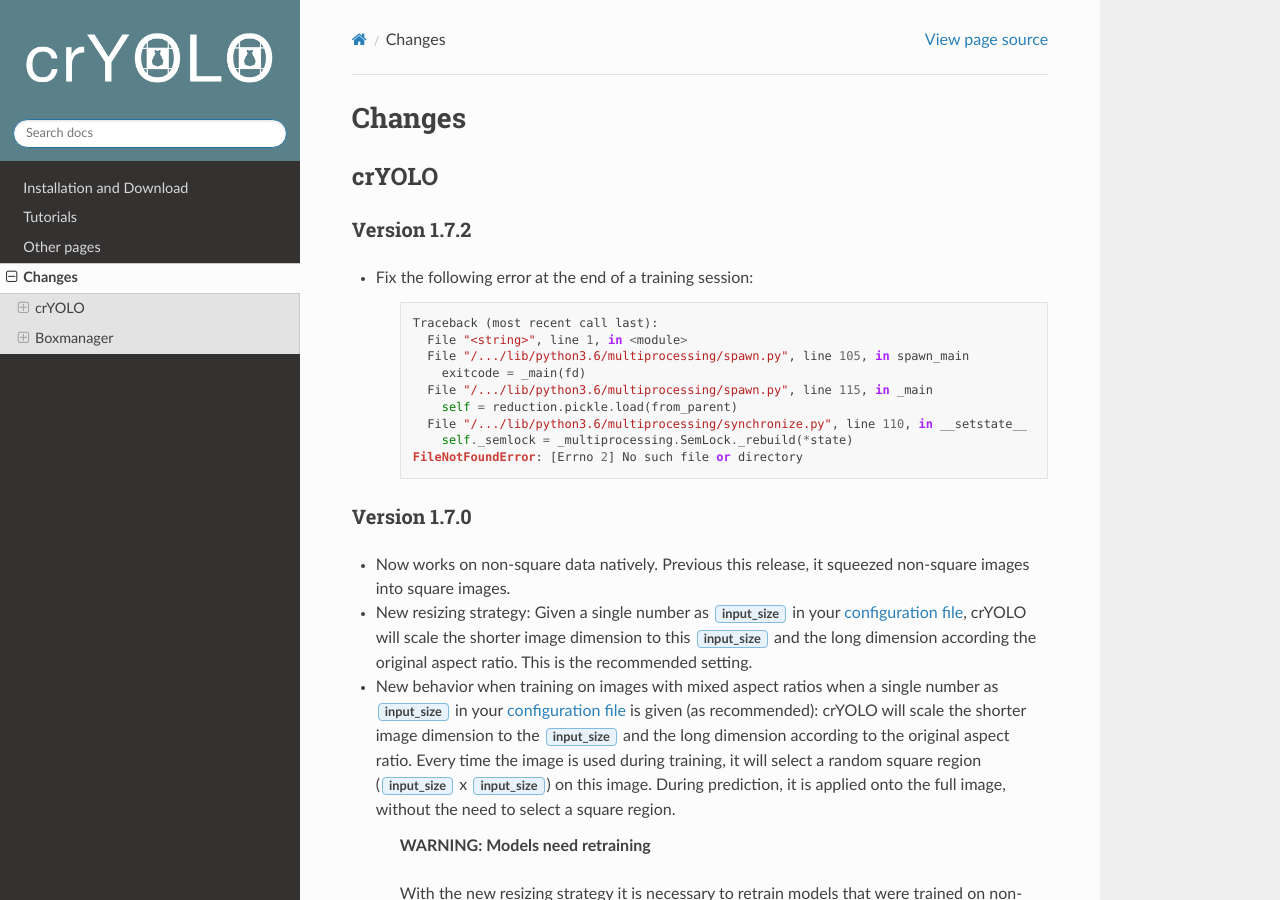
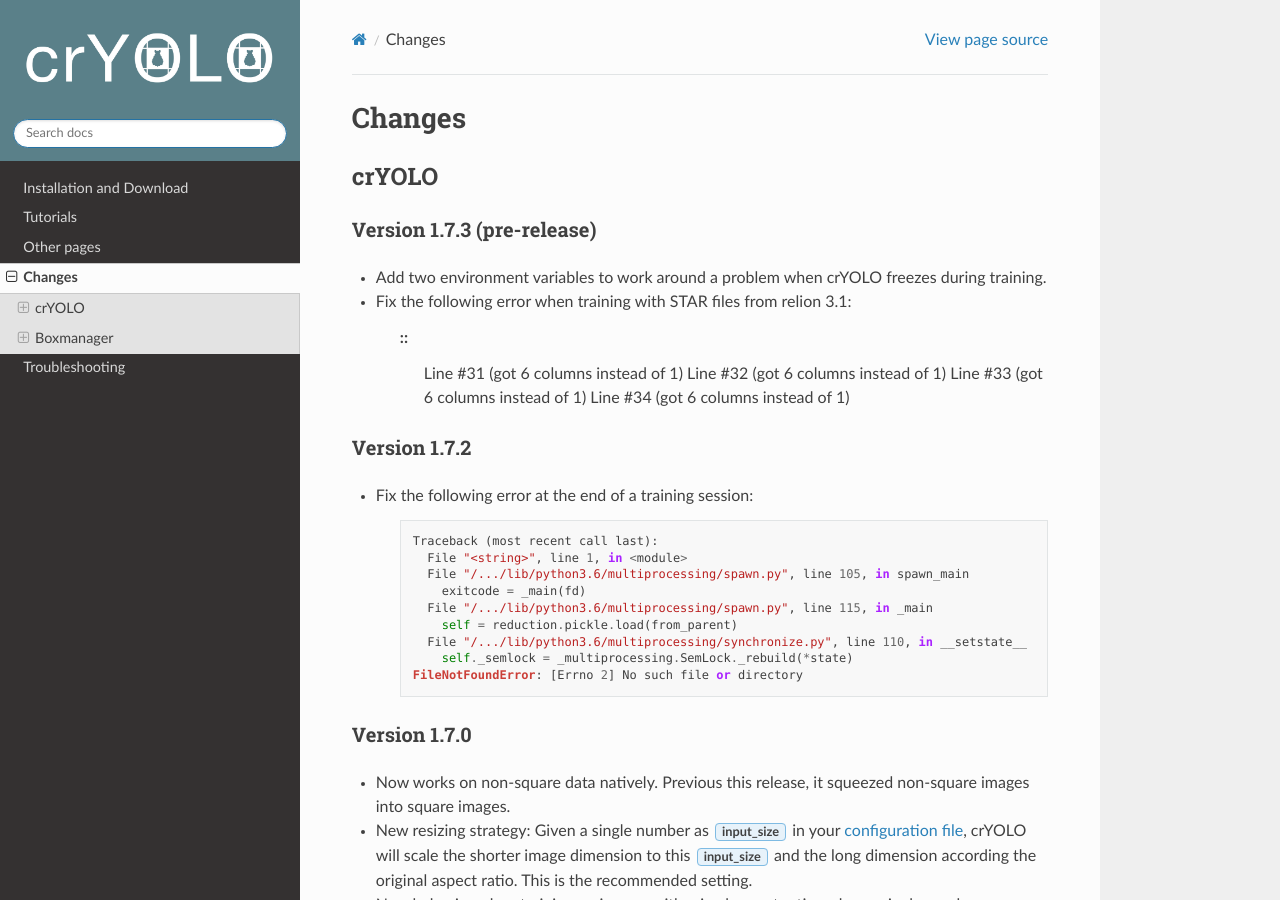
Before and after one commit to MPI-Dortmund/cryolo, a Sphinx documentation site: the page built from source/changes.rst, in a window 1280 px wide and 900 px high. Built offline with Sphinx 7.4.7 and the Read the Docs theme 2.0.0, drawn with Linux system fonts in a browser that asks for light colours.

Commit message:
add troubleshooting / some changes for the next version

```diff
--- a/source/changes.rst
+++ b/source/changes.rst
@@ -3,6 +3,20 @@
 
 crYOLO
 ^^^^^^
+
+Version 1.7.3 (pre-release)
+*************
+
+* Add two environment variables to work around a problem when crYOLO freezes during training.
+
+* Fix the following error when training with STAR files from relion 3.1:
+
+    ::
+        Line #31 (got 6 columns instead of 1)
+        Line #32 (got 6 columns instead of 1)
+        Line #33 (got 6 columns instead of 1)
+        Line #34 (got 6 columns instead of 1)
+
 
 Version 1.7.2
 *************
--- a/source/index.rst
+++ b/source/index.rst
@@ -43,6 +43,7 @@
    tutorials/tutorial_overview
    other/other.rst
    changes.rst
+   troubleshooting.rst
 
 .. tools_detailed/tools_in_detail.rst
 
```
Also changed, not shown: source/troubleshooting.rst (added, +35 -0 lines).
